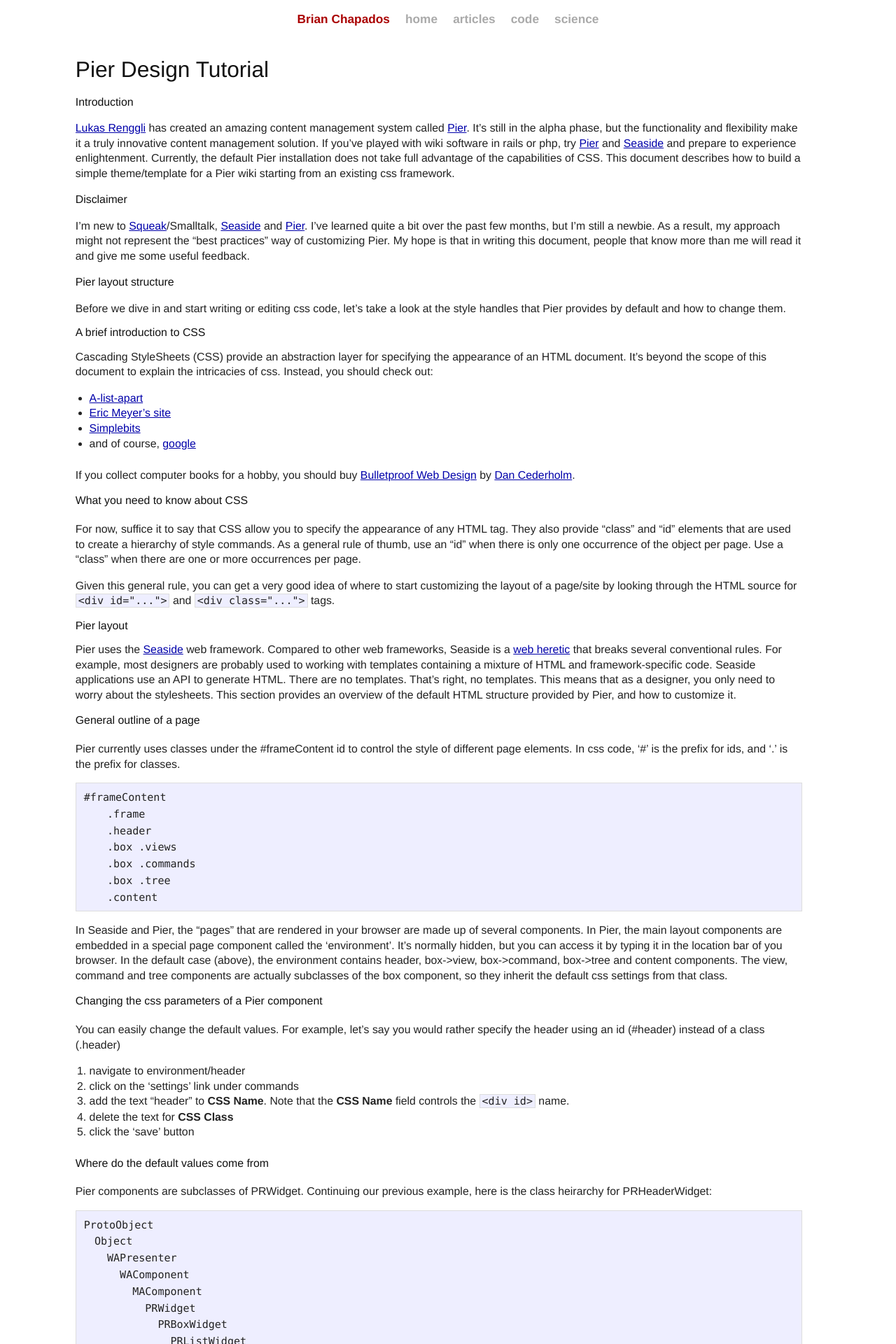
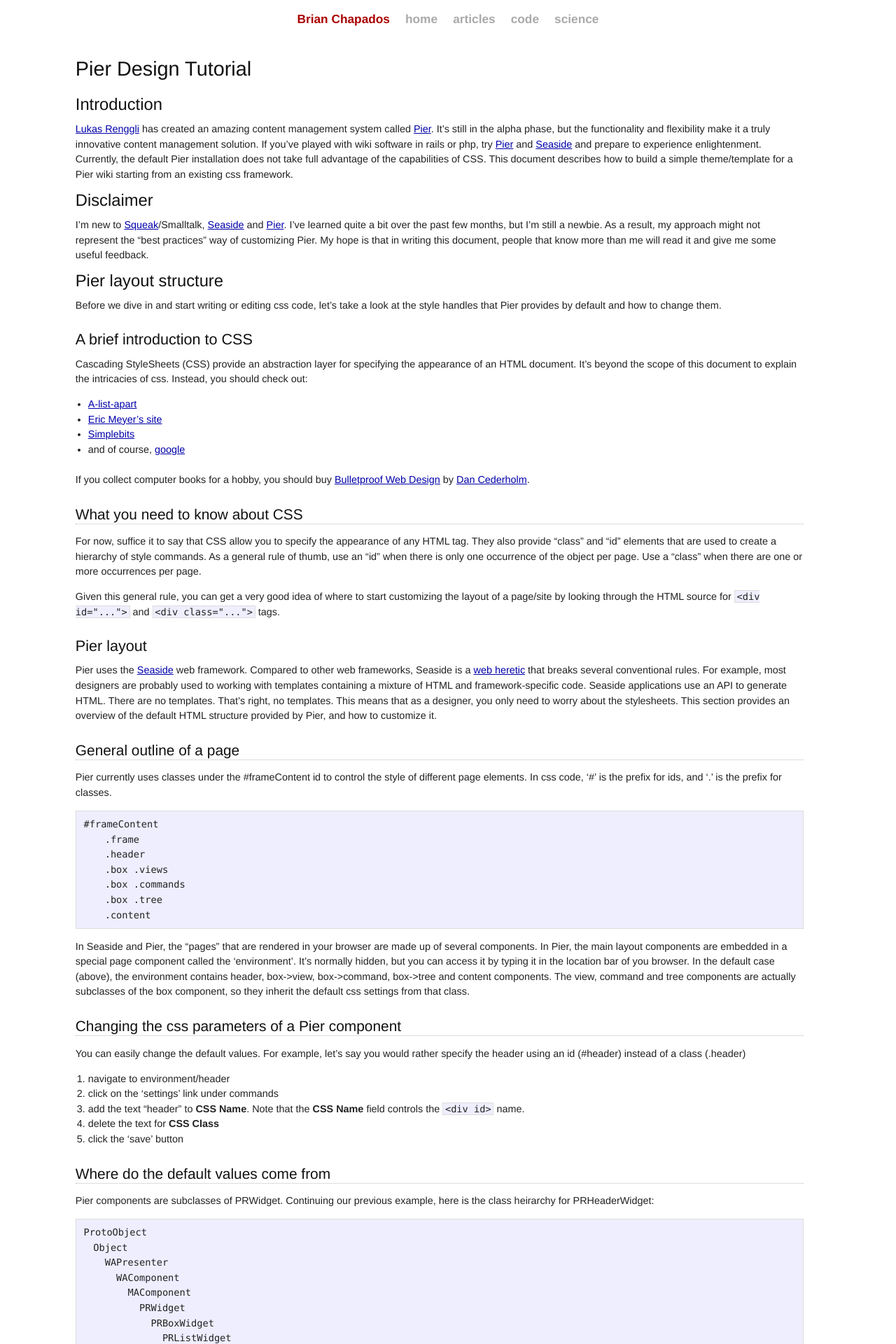
Before and after one commit to chapados/chapados.github.io, a Jekyll site: the page built from tutorials/index.markdown, in a window 1280 px wide. Shown: the top 1920 px of the page at 70% size. Built offline with Jekyll 4.4.1, drawn with Linux system fonts in a browser that asks for light colours; nearby versions of some CDN libraries; Markdown is read by kramdown in place of the engine named in the settings.

Commit message:
css fixes for hentry styles

```diff
--- a/css/screen.css
+++ b/css/screen.css
@@ -326,8 +326,43 @@
 /*****************************************************************************/
 
 #content {
-  font-size: 110%;
+  font-size: 100%;
   text-align: left;
+}
+
+/* content headings */
+
+#content h1 {
+  font-size: 200%;
+  margin: 0 0 0.3em;
+}
+
+#content h2 {
+  font-size: 165%;
+  margin: 0 0 0.3em;
+}
+
+#content h3 {
+  font-size: 150%;
+  margin: 1.2em 0 0.3em;
+}
+
+#content h4 {
+  font-size: 145%;
+  margin: 1.2em 0 0.3em;
+  border-bottom: 1px dotted #bbb;
+}
+
+#content h5 {
+  font-size: 130%;
+  margin: 1.2em 0 0.3em;
+  border-bottom: 1px dotted #aaa;
+}
+
+#content h6 {
+  font-size: 115%;
+  margin: 1.2em 0 0.3em;
+  border-bottom: 1px dotted #999;
 }
 
 #content .hentry {
@@ -337,6 +372,7 @@
 #content .hentry h2.entry-title {
   font-size: 200%;
   margin-top: 0.5em;
+  margin-bottom: 1em;
 }
 
 
@@ -373,7 +409,7 @@
 }
 
 #content .hentry .entry-content h1{
-  margin: 0 0 0 0;
+  margin: 0.3em 0 0.3em;
 }
 
 #content .hentry .entry-content pre {
```
